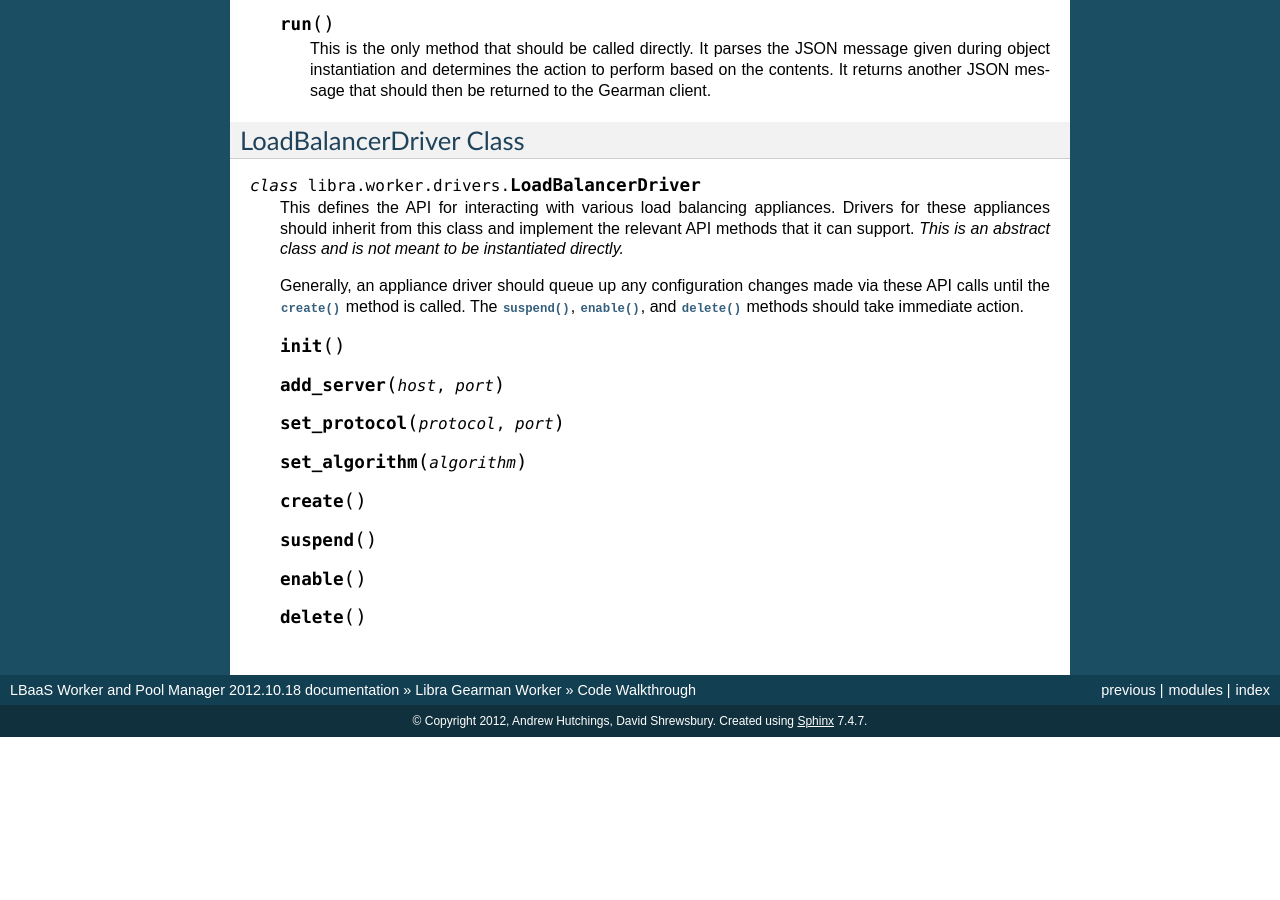
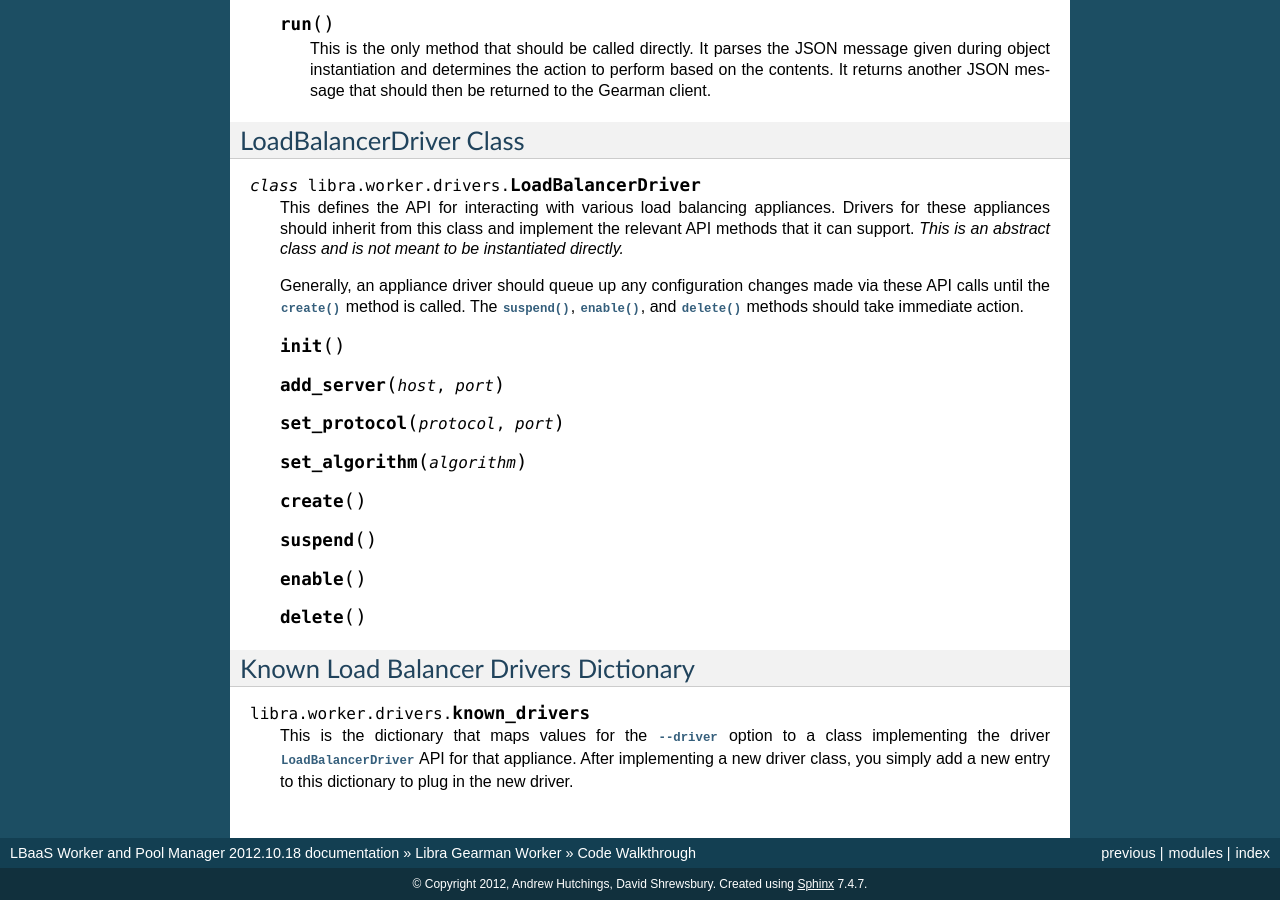
Before and after one commit to stackforge/libra, a Sphinx documentation site: the page built from doc/worker/code.rst, in a window 1280 px wide and 900 px high, scrolled down 682 px. Built offline with Sphinx 7.4.7, drawn with Linux system fonts in a browser that asks for light colours; before the commit the page ends 1419 px from its top, so only the background shows below that; some of the changed text lies outside the part shown.

Commit message:
Document known_drivers for the worker.

```diff
--- a/doc/worker/code.rst
+++ b/doc/worker/code.rst
@@ -82,3 +82,15 @@ LoadBalancerDriver Class
     .. py:method:: enable()
 
     .. py:method:: delete()
+
+Known Load Balancer Drivers Dictionary
+--------------------------------------
+
+.. py:module:: libra.worker.drivers
+
+.. py:data:: known_drivers
+
+    This is the dictionary that maps values for the :option:`--driver` option
+    to a class implementing the driver :py:class:`~LoadBalancerDriver` API
+    for that appliance. After implementing a new driver class, you simply add
+    a new entry to this dictionary to plug in the new driver.
```
